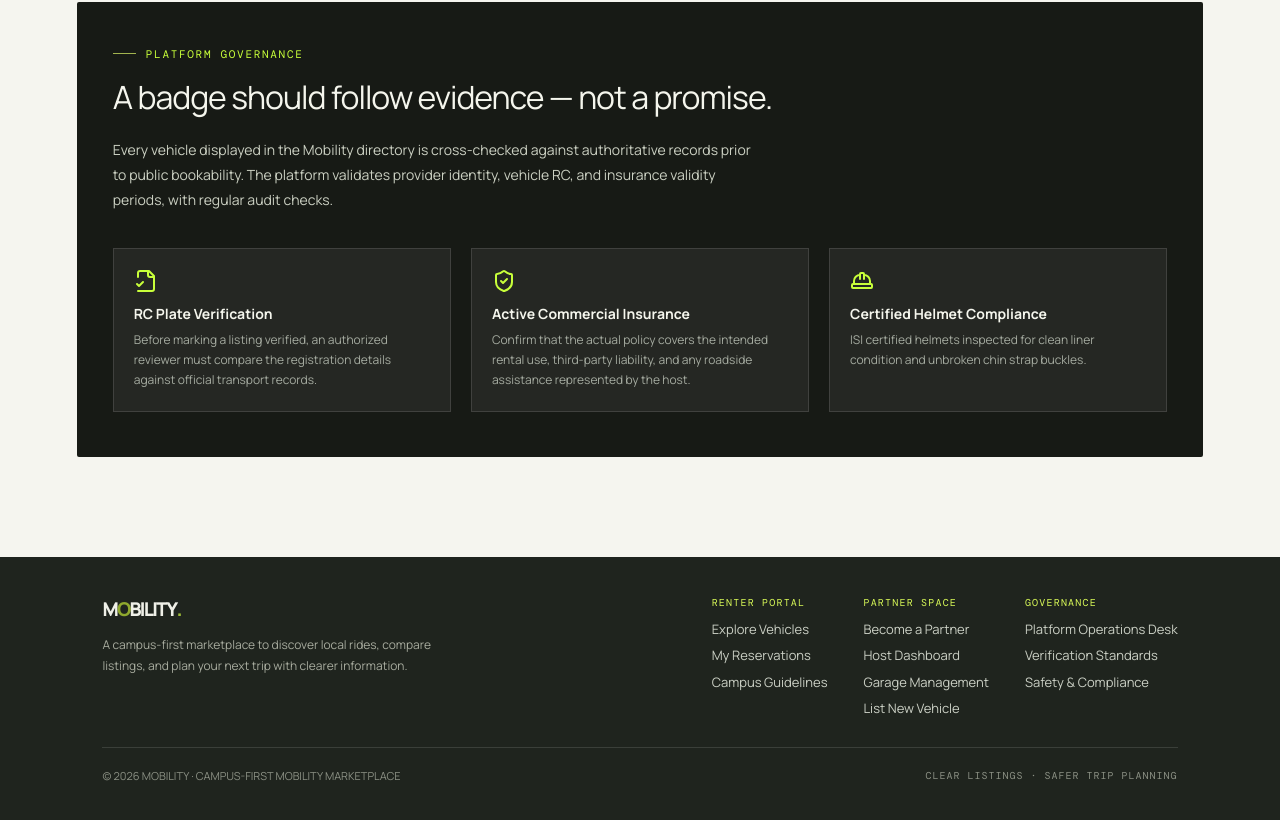
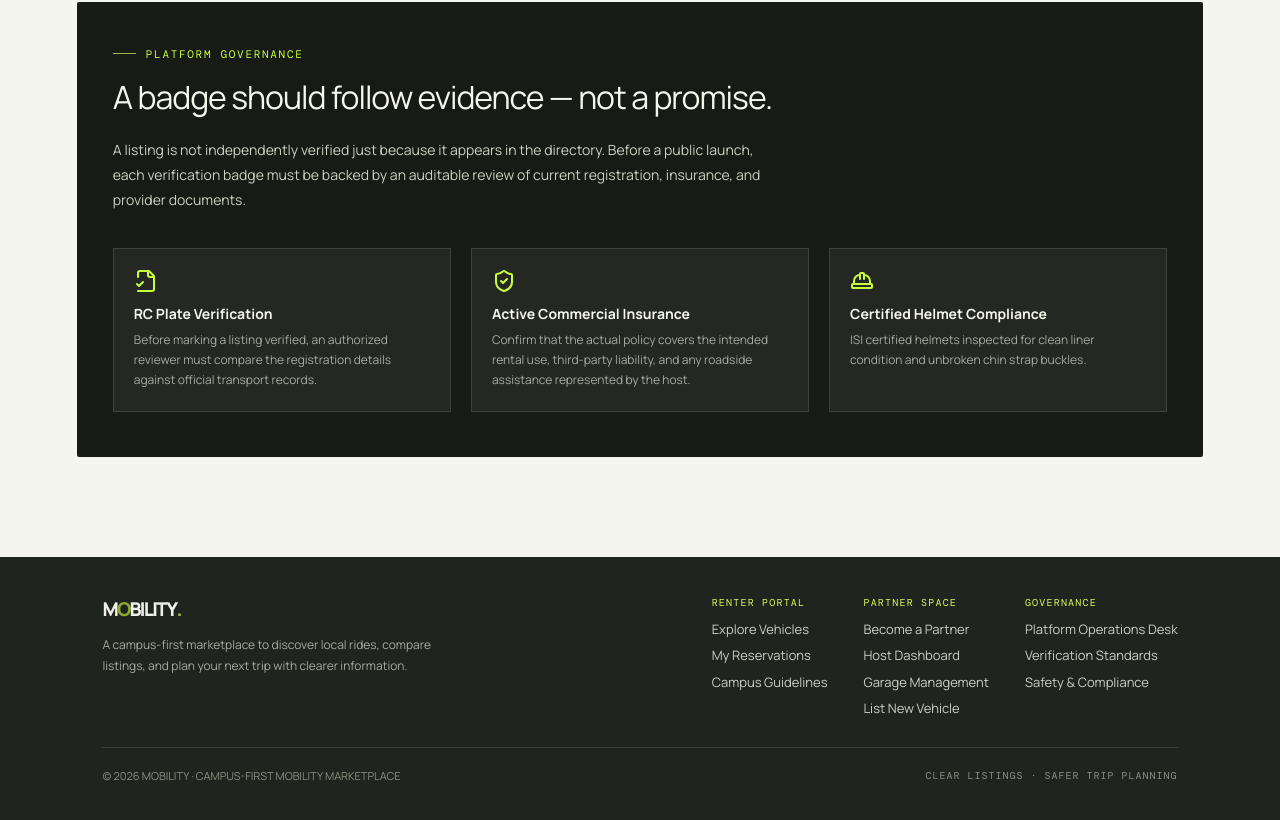
Before and after one commit to Syed-Haseeb97/mobility_03, a Next.js app: page /guidelines in a window 1280 px wide. Shown: the part 1617-2437 px from the top of the page. Built offline with nearby package versions, Linux system fonts and the light colour scheme; no server answers.

Commit message:
copy: remove unsupported claim that all vehicles are cross-checked

```diff
--- a/app/guidelines/page.tsx
+++ b/app/guidelines/page.tsx
@@ -197,9 +197,9 @@ export default function GuidelinesPage() {
           A badge should follow evidence — not a promise.
         </h2>
         <p style={{ maxWidth: 650, color: "#cbd0c2", lineHeight: 1.8, fontSize: 14 }}>
-          Every vehicle displayed in the Mobility directory is cross-checked against authoritative
-          records prior to public bookability. The platform validates provider identity, vehicle RC,
-          and insurance validity periods, with regular audit checks.
+          A listing is not independently verified just because it appears in the directory.
+          Before a public launch, each verification badge must be backed by an auditable review of
+          current registration, insurance, and provider documents.
         </p>
 
         <div
```
